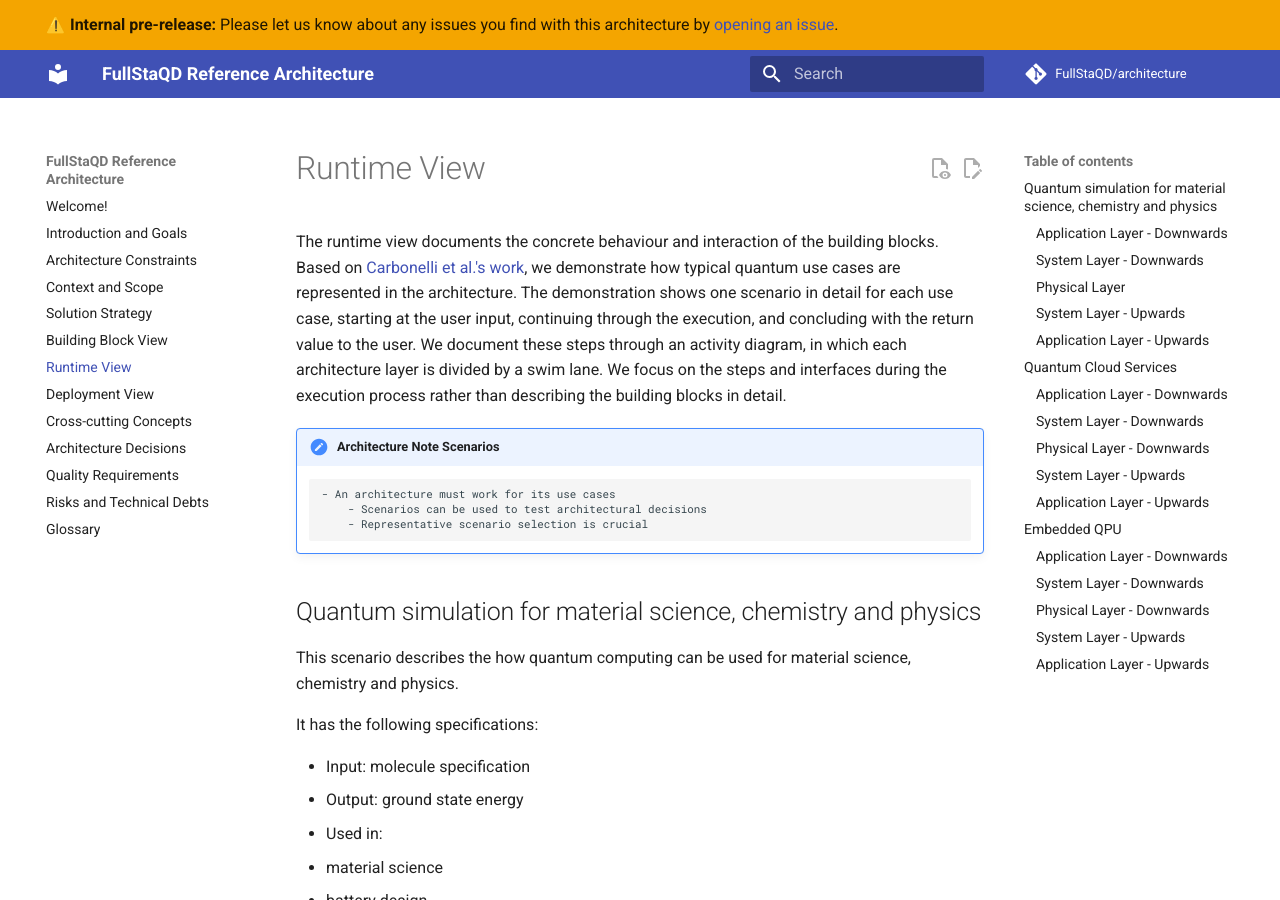
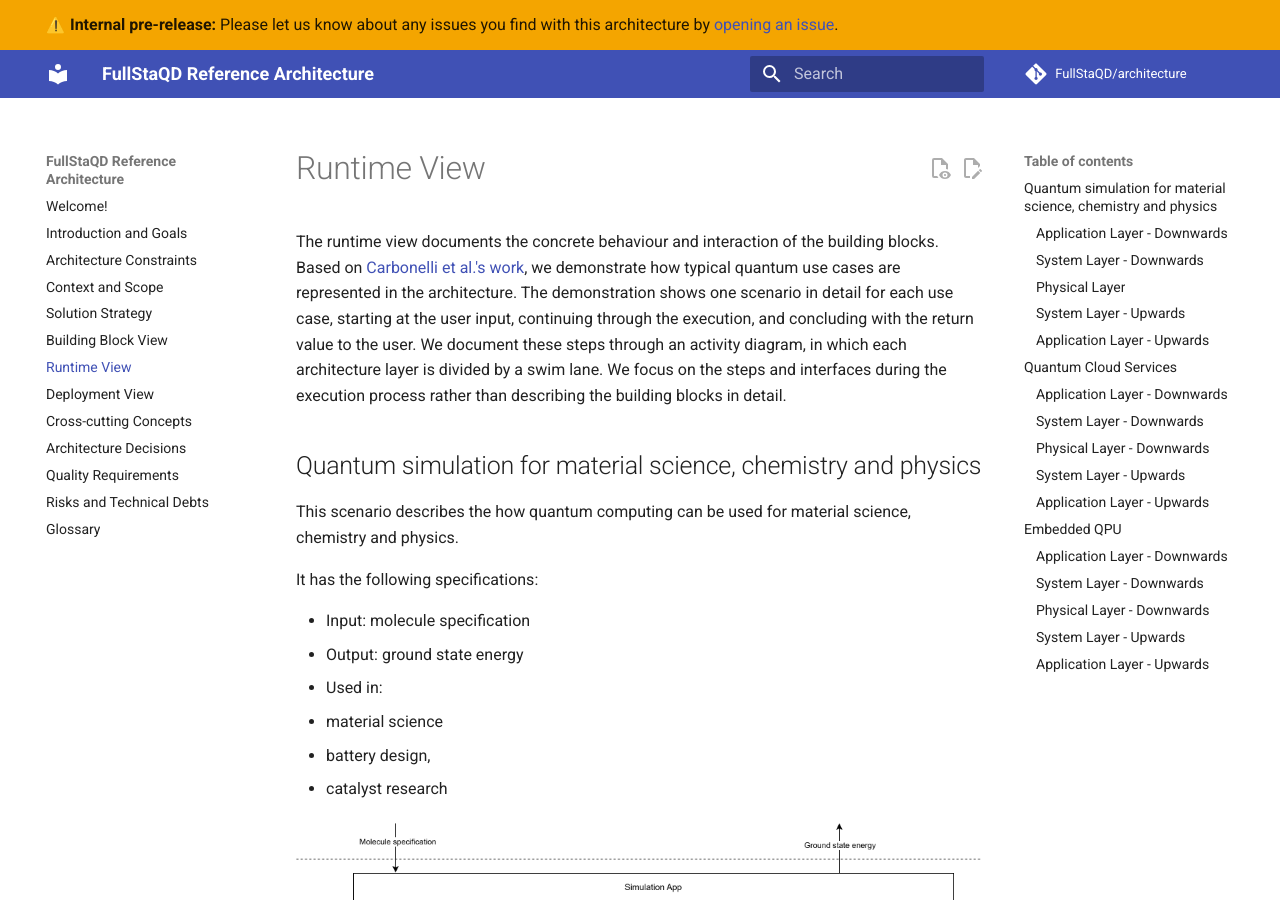
Before and after one commit to FullStaQD/architecture, an MkDocs documentation site: the page built from docs/06_runtime_view.md, in a window 1280 px wide and 900 px high. Built offline with MkDocs 1.6.1 and Material for MkDocs 9.7.7, drawn with Linux system fonts in a browser that asks for light colours; comment, search, counter and statistics services are not loaded.

Commit message:
Update 06_runtime_view.md
Signed-off-by: RinorKIT <tc4656@kit.edu>

```diff
--- a/docs/06_runtime_view.md
+++ b/docs/06_runtime_view.md
@@ -2,11 +2,11 @@
 The runtime view documents the concrete behaviour and interaction of the building blocks. Based on [Carbonelli et al.'s work](https://link.springer.com/content/pdf/10.1007/978-3-031-64136-7_12.pdf), we demonstrate how typical quantum use cases are represented in the architecture. The demonstration shows one scenario in detail for each use case, starting at the user input, continuing through the execution, and concluding with the return value to the user.
 We document these steps through an activity diagram, in which each architecture layer is divided by a swim lane.  We focus on the steps and interfaces during the execution process rather than describing the building blocks in detail.
 
-!!! note "Architecture Note Scenarios"
+<!---!!! note "Architecture Note Scenarios"
 
         - An architecture must work for its use cases
             - Scenarios can be used to test architectural decisions
-            - Representative scenario selection is crucial
+            - Representative scenario selection is crucial -->
 
 
 
```
